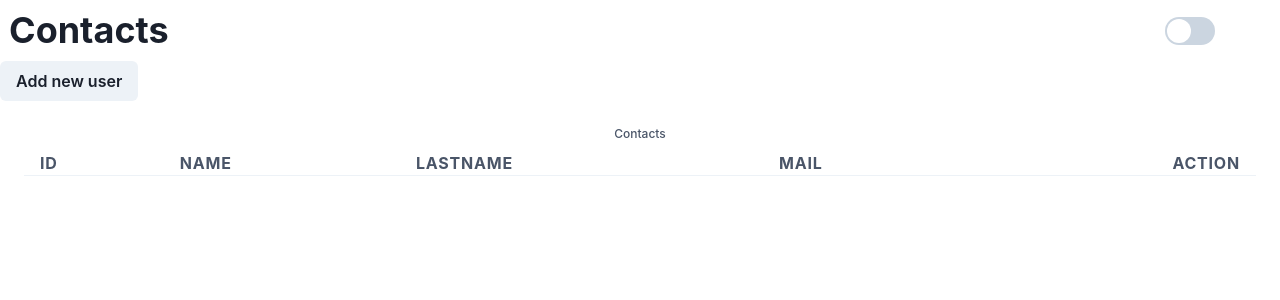
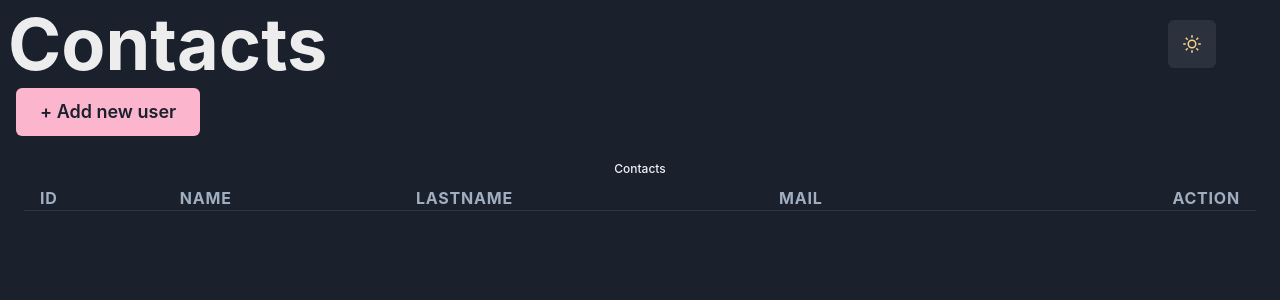
Before and after one commit to benjaminbascary/Contacts_reducer, a React (Create React App) app: page / in a window 1280 px wide. Shown: the top 300 px of the page. Built offline with nearby package versions, Linux system fonts and the light colour scheme.

Commit message:
Finishes final touches for production build

```diff
--- a/package.json
+++ b/package.json
@@ -3,6 +3,7 @@
   "version": "0.1.0",
   "private": true,
   "dependencies": {
+    "@chakra-ui/icons": "^2.0.2",
     "@chakra-ui/react": "^2.2.1",
     "@emotion/react": "^11.9.3",
     "@emotion/styled": "^11.9.3",
@@ -13,10 +14,12 @@
     "@types/node": "^16.11.41",
     "@types/react": "^18.0.14",
     "@types/react-dom": "^18.0.5",
+    "email-validator": "^2.0.4",
     "framer-motion": "^6.3.11",
     "nanoid": "^4.0.0",
     "react": "^18.2.0",
     "react-dom": "^18.2.0",
+    "react-email-validator": "^1.0.2",
     "react-scripts": "5.0.1",
     "typescript": "^4.7.4",
     "uuid": "^8.3.2",
--- a/src/App.tsx
+++ b/src/App.tsx
@@ -7,13 +7,9 @@ function App() {
 
   const [isActive, setIsActive] = useState<boolean>(false);
 
-  const handleActive = () => {
-    setIsActive(prevValue => !prevValue);
-  }
-
   return (
     <>
-      <Header handleActive={handleActive} />
+      <Header />
       <ContactsTable />
     </>
   );
--- a/src/components/ContactsTable.tsx
+++ b/src/components/ContactsTable.tsx
@@ -1,9 +1,8 @@
-import React, { FC, useEffect, useReducer, useState } from 'react'
-import { user } from '../types/user';
+import { FC, useEffect, useReducer, useState } from 'react'
 import { usersReducer } from '../reducers/usersReducer';
 import { NewUserForm } from './NewUserForm';
 import { usersReducerAction } from '../types/usersReducerTypes';
-import { initialiceUsersFromLocalStorage, setUsersIntoLocalStorage} from '../localstorage/usersLocalStorageHandler';
+import { localStorageUsers as localStorage } from '../localstorage/usersLocalStorageHandler';
 import {
   Table,
   Thead,
@@ -19,21 +18,19 @@ import {
 const ContactsTable: FC = () => {
 
   const [ show, setShow] = useState<boolean>(false);
-  const [ users, setUsers ] = useState<user[]>([]);
-  const [ state, dispatch ] = useReducer(usersReducer, users, initialiceUsersFromLocalStorage);
+  const [ users, dispatch ] = useReducer(usersReducer, [], localStorage.getUsers);
 
   useEffect(() => {
-    setUsersIntoLocalStorage(state);
-  }, [state]);
+    localStorage.setUsers(users);
+  }, [users]);
 
   const handleErase = (id: string) => {
-    const userToDelete = state.filter(eachUser => {
-      return eachUser.id === id
+    const userToDelete = users.filter(eachUser => {
+      return eachUser.id === id;
     });
     const deleteUserAction: usersReducerAction = {
       type: "deleteUser",
       payload: userToDelete[0]
-
     }
     dispatch(deleteUserAction);
   }
@@ -44,7 +41,7 @@ const ContactsTable: FC = () => {
 
   return (
     <>
-    <Button onClick={handleShow}>Add new user</Button>
+    <Button size="lg" colorScheme="pink" marginLeft="2vh" onClick={handleShow}>{show ? 'Close' : '+ Add new user'}</Button>
     {
       show && <NewUserForm dispatch={dispatch} />
     }
@@ -64,7 +61,7 @@ const ContactsTable: FC = () => {
         <Tbody>
           {
             users &&
-              state.map(eachUser => {
+              users.map(eachUser => {
                 return (
                   <Tr key={eachUser.id}>
                     <Td>{eachUser.id}</Td>
@@ -75,7 +72,7 @@ const ContactsTable: FC = () => {
                       <Button
                         colorScheme="red"
                         onClick={() => handleErase(eachUser.id)}
-                      >Erase
+                        >Erase
                       </Button>
                     </Td>
                   </Tr>
--- a/src/components/Header.tsx
+++ b/src/components/Header.tsx
@@ -1,26 +1,33 @@
-import { Box, Heading } from '@chakra-ui/react'
-import { Switch, Button } from '@chakra-ui/react'
+import { Box, Heading, useColorMode } from '@chakra-ui/react'
+import { IconButton } from '@chakra-ui/react'
+import { MoonIcon, SunIcon } from '@chakra-ui/icons';
 
 type HeaderProps = {
     handleActive: () => void;
 }
 
-const Header = ({ handleActive }: HeaderProps) => {
+const Header = () => {
+
+  const {colorMode, toggleColorMode} = useColorMode();
+
   return (
     <Box
-        border="1px solid white"
       display="flex"
       flexDirection="row"
       justifyContent="space-between"
       alignItems="center"
       >
       <Heading
+          size="4xl"
           margin="1vh">
           Contacts
       </Heading>
-        <Switch
+      <IconButton
+          aria-label='Switch mode'
+          onClick={() => toggleColorMode()}
           margin="1vh 8vh 1vh 1vh"
           size="lg"
+          icon={colorMode === "dark" ? <SunIcon color="orange.200" /> : <MoonIcon color="blue.700" />}
       />
     </Box>
   )
--- a/src/components/NewUserForm.tsx
+++ b/src/components/NewUserForm.tsx
@@ -1,20 +1,18 @@
-import React, { ChangeEvent, Dispatch, useEffect, useState } from 'react'
+import { ChangeEvent, Dispatch, ReducerAction, useState } from 'react'
 import { usersReducerAction } from '../types/usersReducerTypes';
 import { nanoid } from 'nanoid';
+import { user } from '../types/user';
 import {
     Box,
     Heading,
     Input,
     FormControl,
     FormLabel,
-    FormErrorMessage,
-    FormHelperText,
     Button,
-    Flex,
-} from '@chakra-ui/react'
-import { user } from '../types/user'
+} from '@chakra-ui/react';
 
-export const NewUserForm = ({dispatch}: any) => {
+export const NewUserForm = ({dispatch}: {dispatch: (addUserAction: any) => void}) => {
+
     const [newUser, setNewUser] = useState<user>({
         id: '',
         name: '',
@@ -31,14 +29,12 @@ export const NewUserForm = ({dispatch}: any) => {
             email: newUser.email
         },
     };
-
     const handleChange = (event: ChangeEvent<HTMLInputElement>): void => {
-        console.log(event.target.value);
         setNewUser({...newUser, [event.target.name] : event.target.value});
-    };
+    }
 
     const handleSubmit = (): void => {
-        dispatch(addUserAction);
+            dispatch(addUserAction);
     };
 
     return (
@@ -63,41 +59,42 @@ export const NewUserForm = ({dispatch}: any) => {
                 padding="15px"
                 justifyContent="center"
                 >
-                <Box margin="0px 10px 0px 10px">
+                <FormControl margin="0px 10px 0px 10px">
                     <FormLabel>Email address</FormLabel>
                     <Input
                         onChange={handleChange}
-                        isInvalid={false}
                         type='text'
                         name='email'
-                        value={newUser.email}/>
-                </Box>
-                <Box margin="0px 10px 0px 10px">
+                        value={newUser.email}
+                    />
+                </FormControl>
+                <FormControl margin="0px 10px 0px 10px">
                     <FormLabel>Name</FormLabel>
                     <Input
                         onChange={handleChange}
-                        isInvalid={false}
                         type='text'
                         name='name'
-                        value={newUser.name}/>
-                </Box>
-                <Box margin="0px 10px 0px 10px">
-                    <FormLabel>Lastname</FormLabel>
+                        value={newUser.name}
+                    />
+                </FormControl>
+                <FormControl  margin="0px 10px 0px 10px">
+                    <FormLabel>Last Name</FormLabel>
                     <Input
                         onChange={handleChange}
-                        isInvalid={false}
                         type='text'
                         name='lastname'
-                        value={newUser.lastname}/>
-                </Box>
+                        value={newUser.lastname}
+                    />
+                </FormControl>
                 <Box
                     display='Flex'
                     flexDirection='row'
                     justifyContent='center'
                     alignItems='center'
-                    marginTop='4vh'
+                    marginTop='3.5vh'
                     >
                     <Button
+                        size="lg"
                         colorScheme="linkedin"
                         onClick={handleSubmit}
                     >Add
--- a/src/index.tsx
+++ b/src/index.tsx
@@ -1,14 +1,18 @@
 import React from 'react';
 import ReactDOM from 'react-dom/client';
 import App from './App';
-import { ChakraProvider } from '@chakra-ui/react';
+import { ChakraProvider, ColorModeScript } from '@chakra-ui/react';
+import theme from './theme/theme';
+
 const root = ReactDOM.createRoot(
   document.getElementById('root') as HTMLElement
 );
+
 root.render(
   <React.StrictMode>
-    <ChakraProvider>
-      <App />
+    <ChakraProvider theme={theme}>
+      <ColorModeScript initialColorMode={theme.config.initialColorMode} />
+        <App />
     </ChakraProvider>
   </React.StrictMode>
 );
--- a/src/localstorage/usersLocalStorageHandler.ts
+++ b/src/localstorage/usersLocalStorageHandler.ts
@@ -1,14 +1,8 @@
 import { user } from "../types/user";
 
 class UsersLocalStorageHandler {
-    getUsers() {
 
-    }
-}
-
-export const usersLocalStorage = new UsersLocalStorageHandler();
-
-export const initialiceUsersFromLocalStorage = () => {
+    getUsers(): [] {
         const users = localStorage.getItem('users-reducer');
         if (users) {
             return JSON.parse(users);
@@ -17,6 +11,9 @@ export const initialiceUsersFromLocalStorage = () => {
         }
     }
 
-export const setUsersIntoLocalStorage = (users: user[]) => {
+    setUsers(users: user[]) {
         localStorage.setItem('users-reducer', JSON.stringify(users));
     }
+}
+
+export const localStorageUsers = new UsersLocalStorageHandler();
--- /dev/null
+++ b/src/theme/theme.js
@@ -0,0 +1,15 @@
+import { extendTheme } from "@chakra-ui/react";
+
+const theme = {
+    config: {
+        initialColorMode: 'dark',
+        useSystemColorMode: true
+    },
+    styles: {
+        global: {
+
+        }
+    }
+};
+
+export default extendTheme(theme);
--- /dev/null
+++ b/src/utils/regExp.ts
@@ -0,0 +1 @@
+export const mailRegex = /^[a-zA-Z0-9.!#$%&'*+/=?^_`{|}~-]+@[a-zA-Z0-9-]+(?:\.[a-zA-Z0-9-]+)*$/;
```
Also changed, not shown: 1 other file (tests, documents, lock files or other folders). Lines whose indentation alone changed are shown as unchanged.
